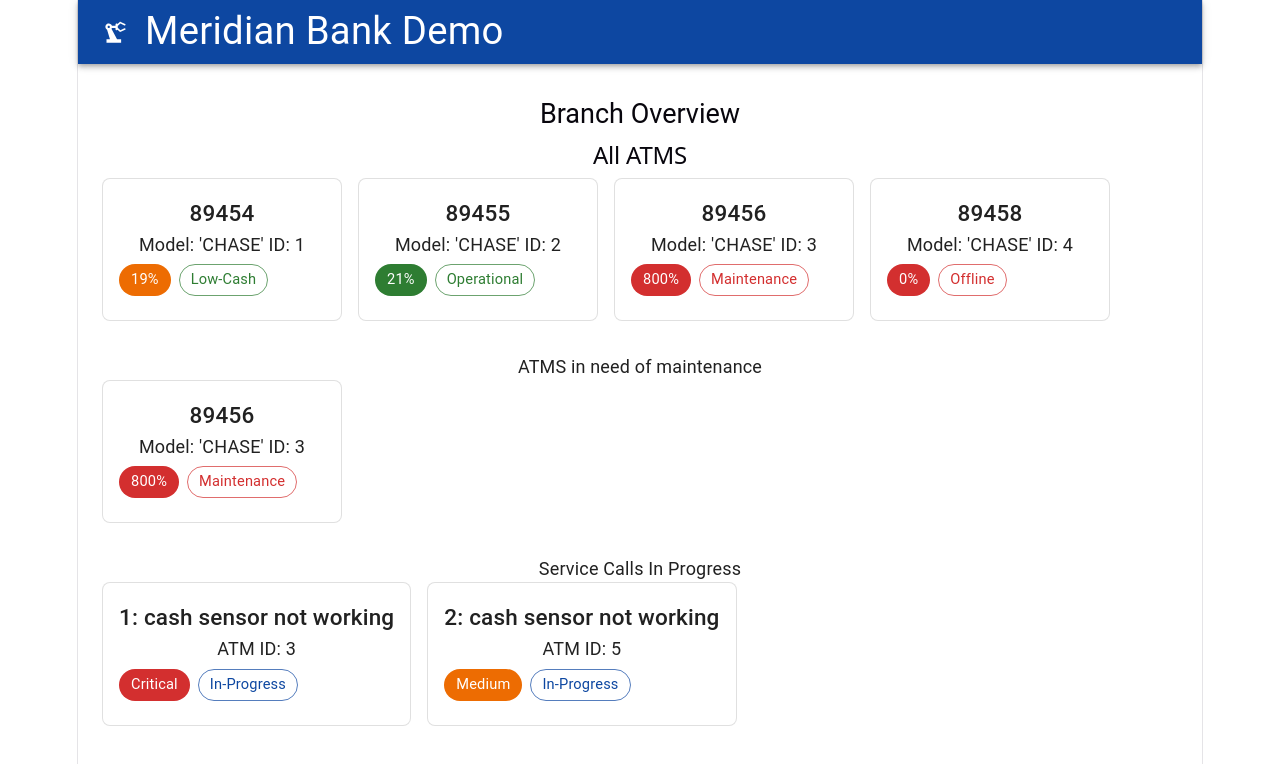
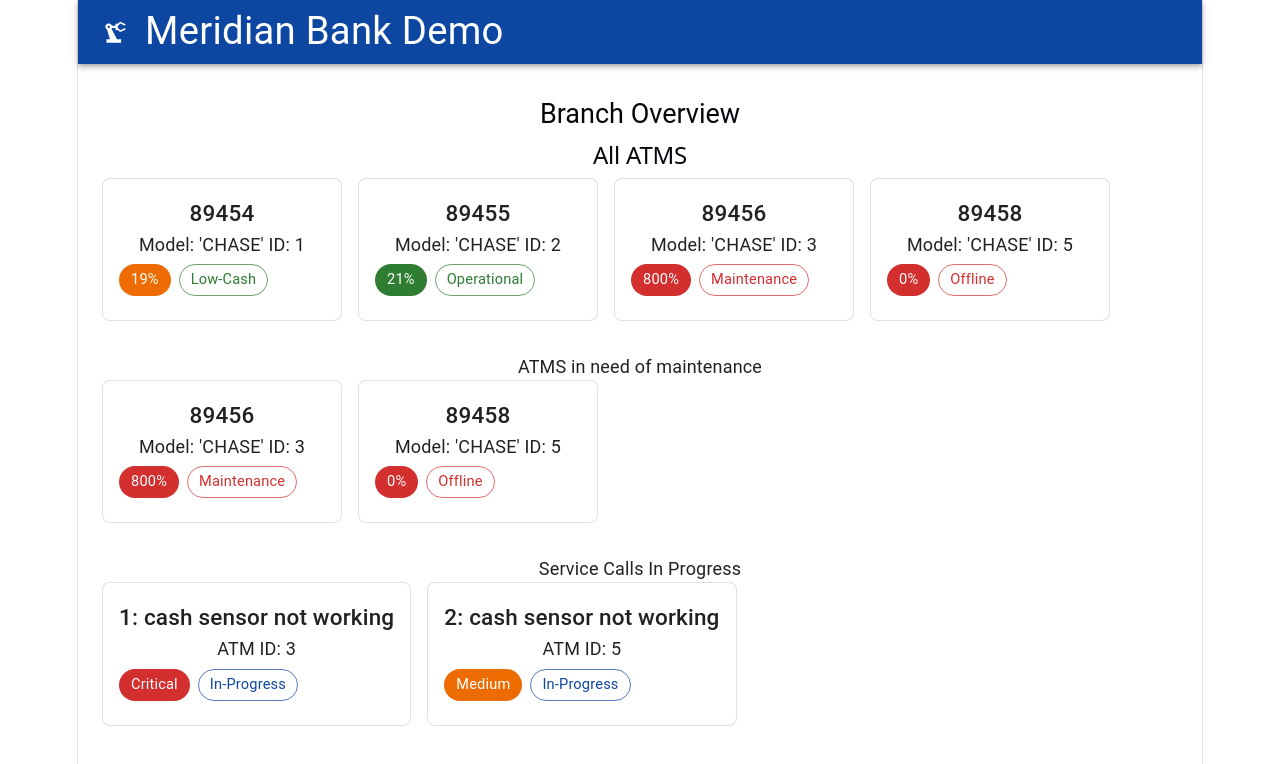
Before and after one commit to JerryGB7/bank_demo, a React app in the folder frontend/: page / in a window 1280 px wide. Shown: the top 764 px of the page. Built offline with nearby package versions, Linux system fonts and the light colour scheme; the HTML template or start-up script is replaced by a standard one.

Commit message:
fix: Correct ATM ID from 4 to 5 in mock data

```diff
--- a/frontend/src/mockData/atms.js
+++ b/frontend/src/mockData/atms.js
@@ -2,6 +2,6 @@ export const mockATMs = [
     {id: 1, serialNumber: 89454,model: 'CHASE', status: 'Low-Cash', cashLevel: 19, branchId: 1, technicianId: 11},
     {id: 2, serialNumber: 89455,model: 'CHASE', status: 'Operational', cashLevel: 21, branchId: 1, technicianId: 11},
     {id: 3, serialNumber: 89456,model: 'CHASE', status: 'Maintenance', cashLevel: 800, branchId: 1, technicianId: 11},
-    {id: 4, serialNumber: 89458,model: 'CHASE', status: 'Offline', cashLevel: 0, branchId: 1, technicianId: 11},
+    {id: 5, serialNumber: 89458,model: 'CHASE', status: 'Offline', cashLevel: 0, branchId: 1, technicianId: 11},
 
 ]
```
